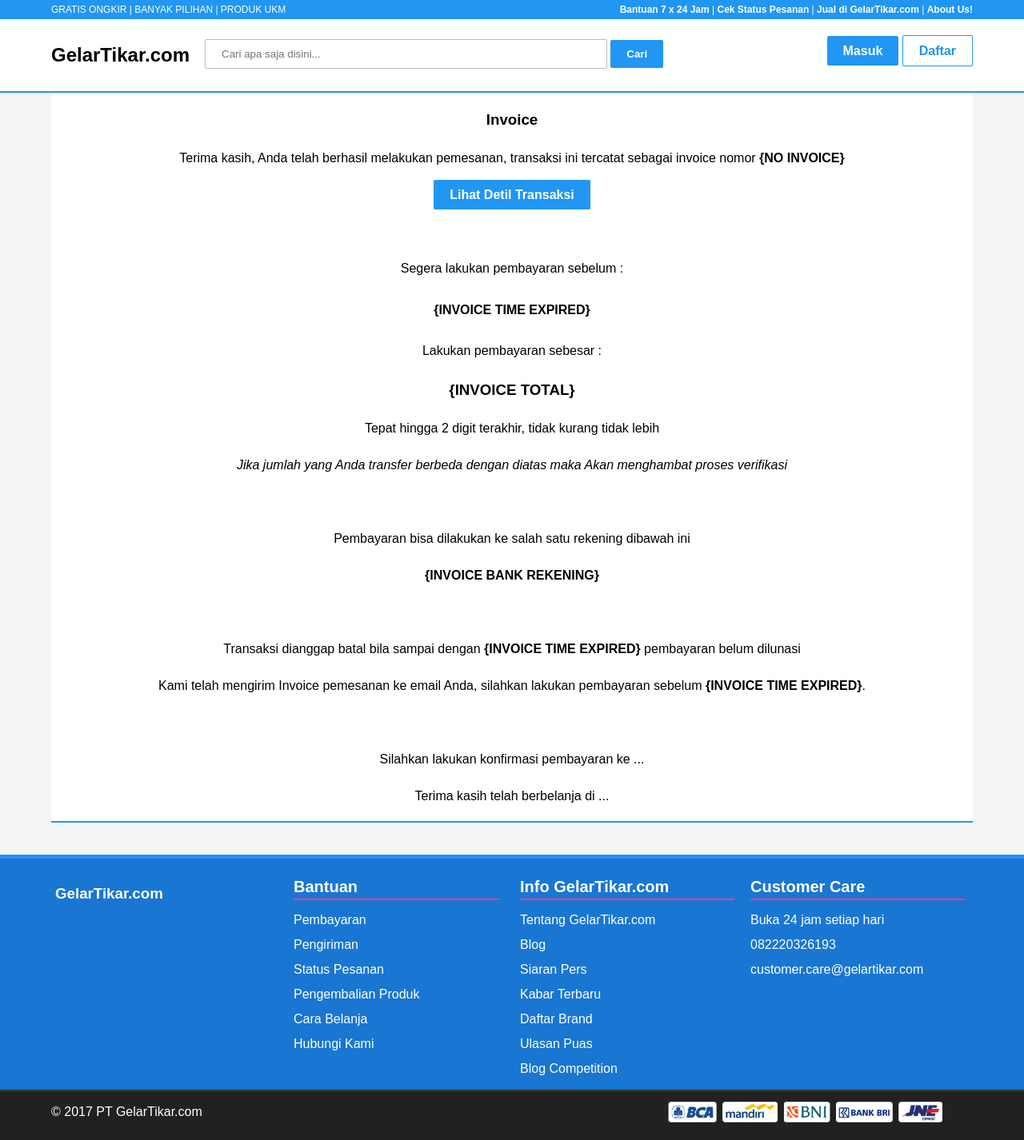
After one commit to evanszul/gelartikar, a PHP site: page /invoice.html in a window 1280 px wide. The commit adds this page. Shown: the whole page at 80% size. Run offline with PHP 8.4, Linux system fonts and the light colour scheme.

Commit message:
Tambah Invoice

```diff
--- /dev/null
+++ b/invoice.html
@@ -0,0 +1,155 @@
+<!DOCTYPE html>
+<html>
+<head>
+  <title>Situs Mall Fashion Online Terpecaya - GelarTikar.com</title>
+  <link rel="stylesheet" type="text/css" href="./style/css/styletoko.css" >
+</head>
+<body>
+  <div class="mini-nav">
+  <div class="container">
+    <div class="row">
+      <div class="pull-left">
+        GRATIS ONGKIR | BANYAK PILIHAN | PRODUK UKM
+      </div>
+      <div class="pull-right">
+        <a href="#"><b>Bantuan 7 x 24 Jam</b></a> | <a href="#"><b>Cek Status Pesanan</b></a> | <a href="#"><b>Jual di GelarTikar.com</b></a> | <a href="biodata.html"><b>About Us!</b></a>
+      </div>
+    </div>
+  </div>
+  </div>
+  <div class="bg-white">
+    <div class="container">
+      <div class="row">
+        <div class="col2">
+          <h2> GelarTikar.com </h2>
+        </div>
+        <div class="col6">
+          <div class="input-group">
+            <form>
+              <input class="input-text" type="text" placeholder="Cari apa saja disini..." name="cari" />
+              <button class="button" type="submit">Cari</button>
+            </form>
+          </div>
+        </div>
+        <div class="col4">
+          <div class="input-group pull-right">
+            <a class="button" href="login.html">Masuk</a>
+            <a class="button2" href="#">Daftar</a>
+          </div>
+        </div>
+      </div>
+    </div>
+  </div>
+
+<!-- Content -->
+<div class="container bg-white">
+  <div class="col12">
+        <h3 class="text-center">Invoice</h3>
+
+        <p class="text-center">Terima kasih, Anda telah berhasil melakukan pemesanan, transaksi ini tercatat sebagai invoice nomor <strong>{NO INVOICE}</strong></p>
+
+
+        <p class="text-center"><a class="button" href="#">Lihat Detil Transaksi</a></p>
+        <p>&nbsp;</p>
+
+        <p class="text-center">Segera lakukan pembayaran sebelum : </p>
+
+        <h4 class="text-center"><span class="label label-default">{INVOICE TIME EXPIRED}</span></h4>
+
+        <p class="text-center">Lakukan pembayaran sebesar : </p>
+        <h3 class="text-center">{INVOICE TOTAL}</h3>
+        <p class="text-center">Tepat hingga 2 digit terakhir, tidak kurang tidak lebih</p>
+        <p class="text-center"><i>Jika jumlah yang Anda transfer berbeda dengan diatas maka Akan menghambat proses verifikasi</i></p>
+        <p>&nbsp;</p>
+        <p class="text-center">Pembayaran bisa dilakukan ke salah satu rekening dibawah ini</p>
+
+        <div class="row">
+
+            <div class="col-md-12 text-center"><strong>{INVOICE BANK REKENING}</strong></div>
+
+        </div>
+
+        <p>&nbsp;</p>
+        <p class="text-center">Transaksi dianggap batal bila sampai dengan <strong>{INVOICE TIME EXPIRED}</strong> pembayaran belum dilunasi</p>
+
+        <p class="text-center">Kami telah mengirim Invoice pemesanan ke email Anda, silahkan lakukan pembayaran sebelum <strong>{INVOICE TIME EXPIRED}</strong>. </p>
+
+        <p>&nbsp;</p>
+
+        <p class="text-center">Silahkan lakukan konfirmasi pembayaran ke ... </p>
+
+        <p class="text-center">Terima kasih telah berbelanja di ...</p>
+  </div>
+</div>
+<!-- Akhir dari Content -->
+
+       <div class="footer">
+          <div class="container">
+            <div class="row">
+           <div class="col3">
+              <div class="panel-footer">
+                  <h3>GelarTikar.com</h3>
+              </div>
+           </div>
+           <div class="col3">
+             <div class="panel-footer">
+               <div class="panel-footer-header">
+                 Bantuan
+               </div>
+               <div class="panel-footer-body">
+
+                   <a href="#" class="footer-link">Pembayaran </a>
+                   <a href="#" class="footer-link">Pengiriman </a>
+                   <a href="#" class="footer-link">Status Pesanan </a>
+                   <a href="#" class="footer-link">Pengembalian Produk </a>
+                   <a href="#" class="footer-link">Cara Belanja </a>
+                   <a href="#" class="footer-link">Hubungi Kami </a>
+
+               </div>
+             </div>
+           </div>
+           <div class="col3">
+              <div class="panel-footer-header">
+                Info GelarTikar.com
+              </div>
+              <div class="panel-footer-body">
+
+                  <a href="#" class="footer-link">Tentang GelarTikar.com </a>
+                  <a href="#" class="footer-link">Blog </a>
+                  <a href="#" class="footer-link">Siaran Pers </a>
+                  <a href="#" class="footer-link">Kabar Terbaru </a>
+                  <a href="#" class="footer-link">Daftar Brand </a>
+                  <a href="#" class="footer-link">Ulasan Puas </a>
+                  <a href="#" class="footer-link">Blog Competition </a>
+
+              </div>
+           </div>
+           <div class="col3">
+              <div class="panel-footer-header">
+                Customer Care
+              </div>
+              <div class="panel-footer-body">
+
+                  <span class="footer-link">Buka 24 jam setiap hari </span>
+                  <span class="footer-link">082220326193 </span>
+                  <a class="footer-link" href="mailto:customer.care@gelartikar.com"> customer.care@gelartikar.com </a>
+                  </ul>
+              </div>
+           </div>
+         </div>
+          </div>
+        </div>
+      <div class="footer-paling-bawah">
+          <div class="container">
+            <div class="row">
+              <div class="col8">
+                &copy 2017 PT GelarTikar.com
+              </div>
+              <div class="col4 pull-right">
+                <img src="./image/logo_pembayaran_pengiriman.png" height="30px"/>
+              </div>
+            </div>
+          </div>
+       </div>
+   </body>
+</html>
--- a/style/css/styletoko.css
+++ b/style/css/styletoko.css
@@ -10,6 +10,10 @@
 a{
   color: #212121;
   text-decoration: none;
+}
+
+.text-center{
+    text-align: center;
 }
 
 /* Bagian Kerangka */
```
Also changed, not shown: other parts of style/css/styletoko.css (+0 -37 lines).
